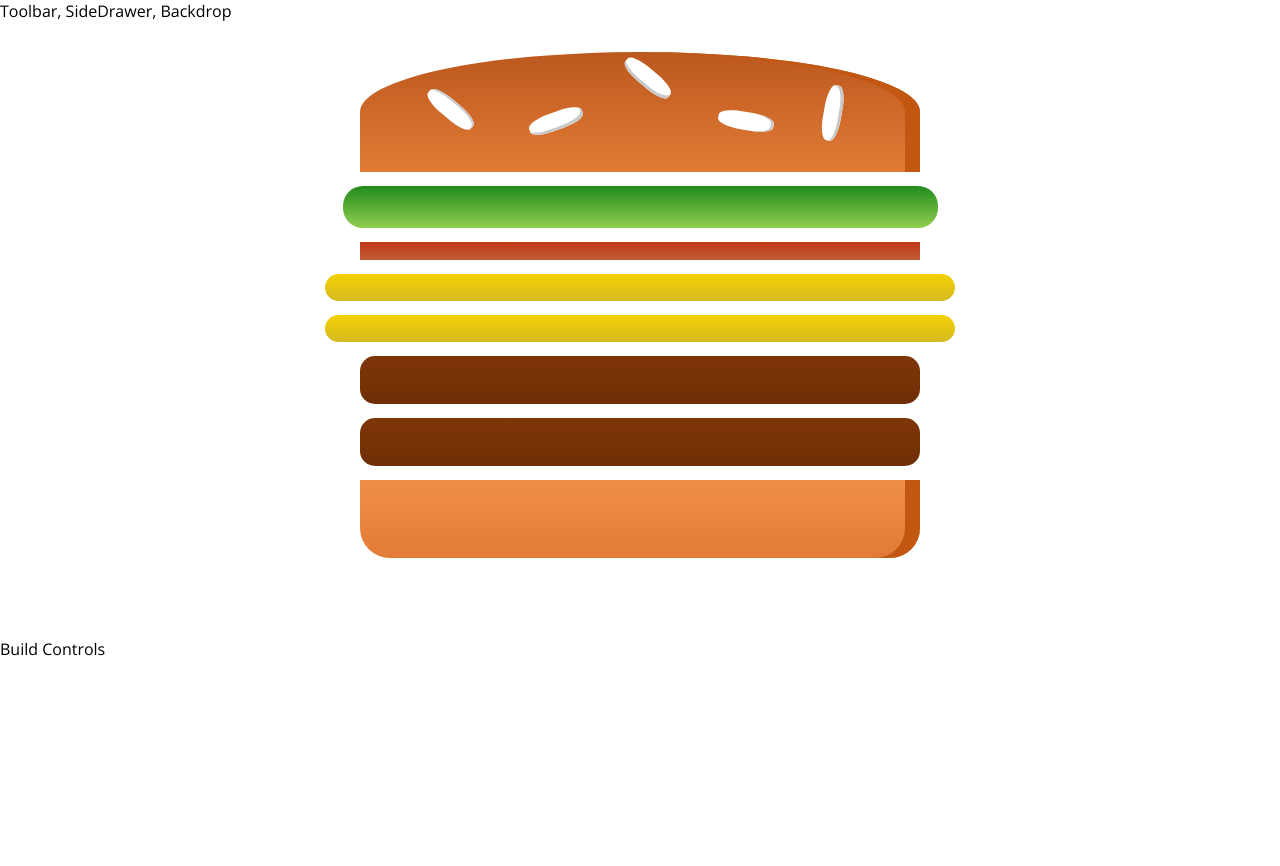
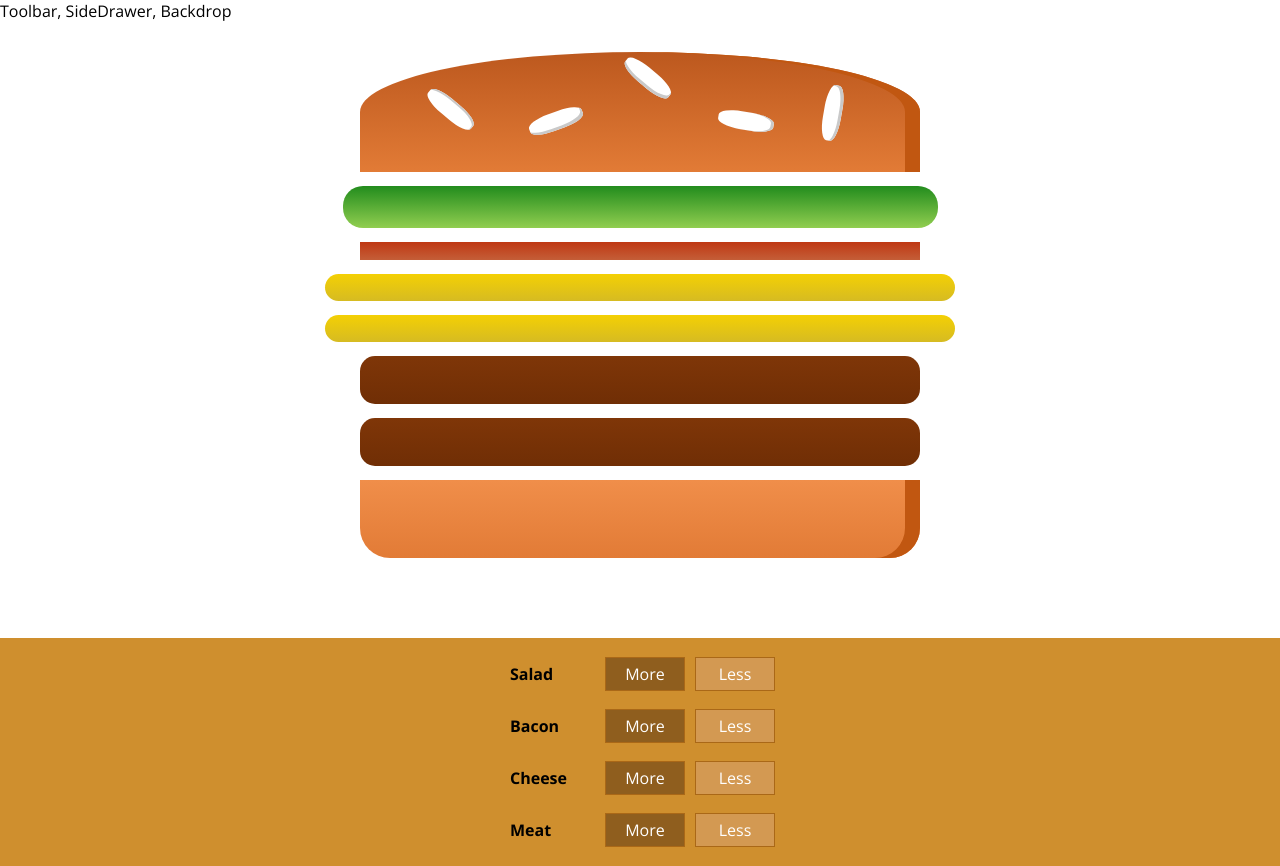
Before and after one commit to Yg0R2/burger-builder-react-app, a React (Create React App) app: page / in a window 1280 px wide. Before the commit the page ends 800 px from the top, so only its background shows below. Built offline with nearby package versions, Linux system fonts and the light colour scheme.

Commit message:
Display burger builder controls

```diff
--- /dev/null
+++ b/src/components/Burger/BuildControls/BuildControl/BuildControl.js
@@ -0,0 +1,13 @@
+import React from "react";
+
+import styles from './BuildControl.module.css';
+
+const buildControl = (props) => (
+  <div className={styles.buildControl}>
+    <div className={styles.label}>{props.label}</div>
+    <button className={styles.more}>More</button>
+    <button className={styles.less}>Less</button>
+  </div>
+);
+
+export default buildControl;
--- /dev/null
+++ b/src/components/Burger/BuildControls/BuildControl/BuildControl.module.css
@@ -0,0 +1,56 @@
+.buildControl {
+    display: flex;
+    justify-content: space-between;
+    align-items: center;
+    margin: 5px 0;
+}
+
+.buildControl button {
+    display: block;
+    font: inherit;
+    padding: 5px;
+    margin: 0 5px;
+    width: 80px;
+    border: 1px solid #AA6817;
+    cursor: pointer;
+    outline: none;
+}
+
+.buildControl button:disabled {
+    background-color: #AC9980;
+    border: 1px solid #7E7365;
+    color: #ccc;
+    cursor: default;
+}
+
+.buildControl button:hover:disabled {
+    background-color: #AC9980;
+    color: #ccc;
+    cursor: not-allowed;
+}
+
+.buildControl .label {
+    padding: 10px;
+    font-weight: bold;
+    width: 80px;
+}
+
+.buildControl .less {
+    background-color: #D39952;
+    color: white;
+}
+
+.buildControl .less:hover, .buildControl .less:active {
+    background-color: #DAA972;
+    color: white;
+}
+
+.buildControl .more:hover,.buildControl .more:active {
+    background-color: #99703F;
+    color: white;
+}
+
+.buildControl .more {
+    background-color: #8F5E1E;
+    color: white;
+}
--- /dev/null
+++ b/src/components/Burger/BuildControls/BuildControls.js
@@ -0,0 +1,22 @@
+import React from "react";
+
+import BuildControl from './BuildControl/BuildControl';
+
+import styles from './BuildControls.module.css';
+
+const controls = [
+  {label: 'Salad', type: 'salad'},
+  {label: 'Bacon', type: 'bacon'},
+  {label: 'Cheese', type: 'cheese'},
+  {label: 'Meat', type: 'meat'}
+];
+
+const buildControls = (props) => (
+  <div className={styles.buildControls}>
+    {controls.map(control => (
+      <BuildControl key={control.label} label={control.label} />
+    ))}
+  </div>
+);
+
+export default buildControls;
--- /dev/null
+++ b/src/components/Burger/BuildControls/BuildControls.module.css
@@ -0,0 +1,10 @@
+.buildControls {
+    width: 100%;
+    background-color: #CF8F2E;
+    display: flex;
+    flex-flow: column;
+    align-items: center;
+    box-shadow: 0 2px 1px #CCC;
+    margin: auto;
+    padding: 10px 0;
+}
--- a/src/components/Burger/Burger.js
+++ b/src/components/Burger/Burger.js
@@ -2,7 +2,7 @@ import React from "react";
 
 import BurgerIngredient from "./BurgerIngredient/BurgerIngredient";
 
-import styles from './Burger.module.css'
+import styles from './Burger.module.css';
 
 const burger = (props) => {
 
--- a/src/containers/BurgerBuilder/BurgerBuilder.js
+++ b/src/containers/BurgerBuilder/BurgerBuilder.js
@@ -1,6 +1,7 @@
 import React from "react";
 
-import Burger from '../../components/Burger/Burger'
+import Burger from '../../components/Burger/Burger';
+import BuildControls from '../../components/Burger/BuildControls/BuildControls';
 
 class BurgerBuilder extends React.Component {
 
@@ -17,7 +18,7 @@ class BurgerBuilder extends React.Component {
     return (
       <React.Fragment>
         <Burger ingredients={this.state.ingredients} />
-        <div>Build Controls</div>
+        <BuildControls />
       </React.Fragment>
     );
   }
```
